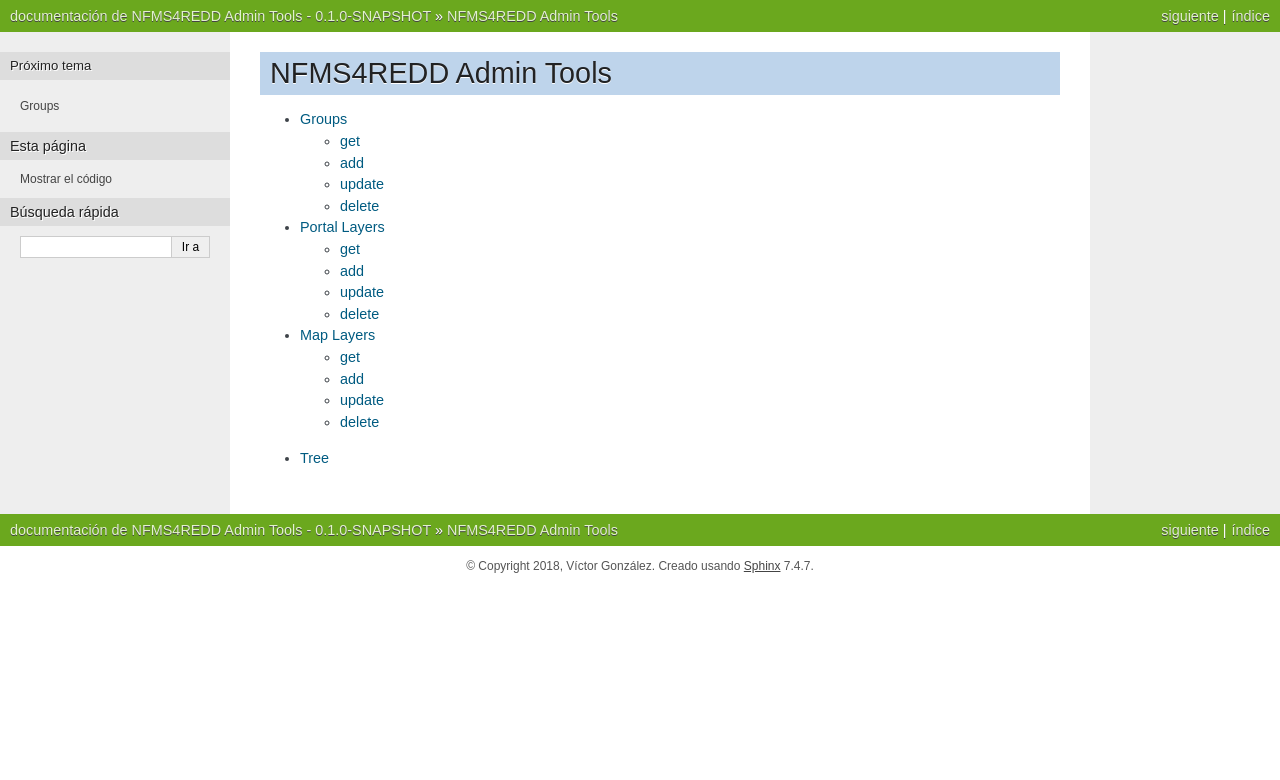
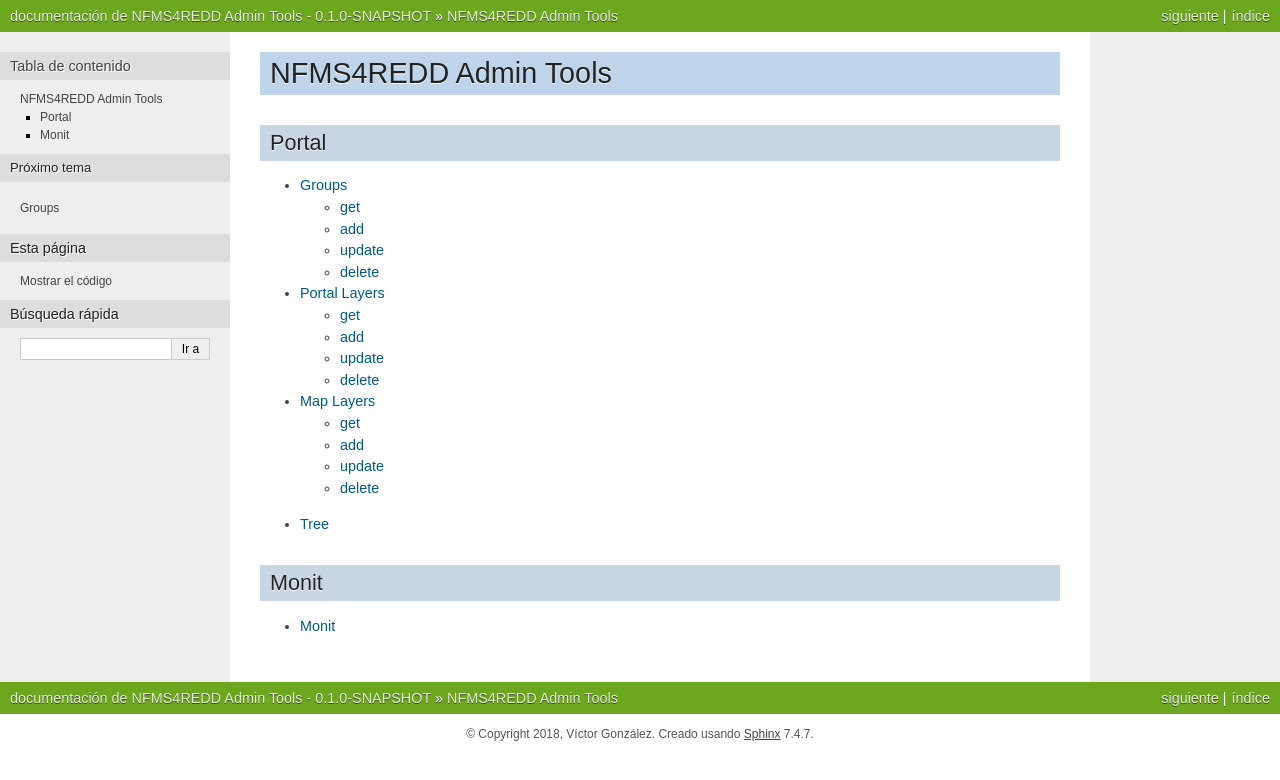
Before and after one commit to nfms4redd/admin-tools, a Sphinx documentation site: the page built from docs/source/index.rst, in a window 1280 px wide. Shown: the top 780 px of the page. Built offline with Sphinx 7.4.7, drawn with Linux system fonts in a browser that asks for light colours.

Commit message:
Implement monit generation

```diff
--- a/docs/source/index.rst
+++ b/docs/source/index.rst
@@ -1,6 +1,8 @@
 NFMS4REDD Admin Tools
 =====================
 
+Portal
+------
 .. toctree::
    :maxdepth: 2
 
@@ -12,3 +14,11 @@
    :maxdepth: 1
 
    tree
+
+Monit
+-----
+
+.. toctree::
+   :maxdepth: 1
+
+   monit
--- a/requirements.txt
+++ b/requirements.txt
@@ -0,0 +1,5 @@
+certifi==2018.1.18
+chardet==3.0.4
+idna==2.6
+requests==2.18.4
+urllib3==1.22
--- a/setup.py
+++ b/setup.py
@@ -12,5 +12,5 @@
     keywords=['nfms4redd', 'fao', 'unredd',
               'nfms', 'snmb', 'cli', 'geoladris'],
     classifiers=[],
-    scripts=['nfms4redd/portal']
+    scripts=['nfms4redd/portal', 'nfms4redd/monit']
 )
```
Also changed, not shown: docs/source/monit.rst (added, +9 -0 lines), 1 other file.
